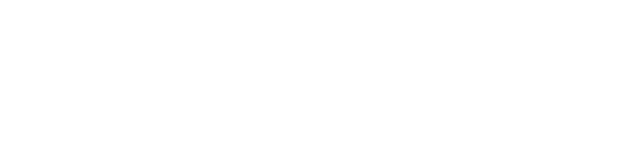
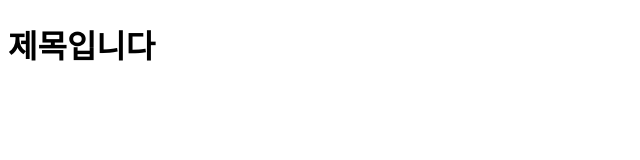
Before and after one commit to hyenwoo/mycom, a plain HTML site: page index.html in a window 1280 px wide. Shown: the whole page, without its empty margins (0-640 px from the left). Drawn offline with Linux system fonts and the light colour scheme.

Commit message:
제목추가

```diff
--- a/index.html
+++ b/index.html
@@ -1,4 +1,4 @@
-<!DOCTYPE html>
+    <!DOCTYPE html>
 <html lang="en">
     <head>
     <meta charset="UTF-8">
@@ -7,6 +7,6 @@
     <title>Document</title>
     </head>
     <body>
-
+        <h1>제목입니다</h1>
     </body>
 </html>
```
